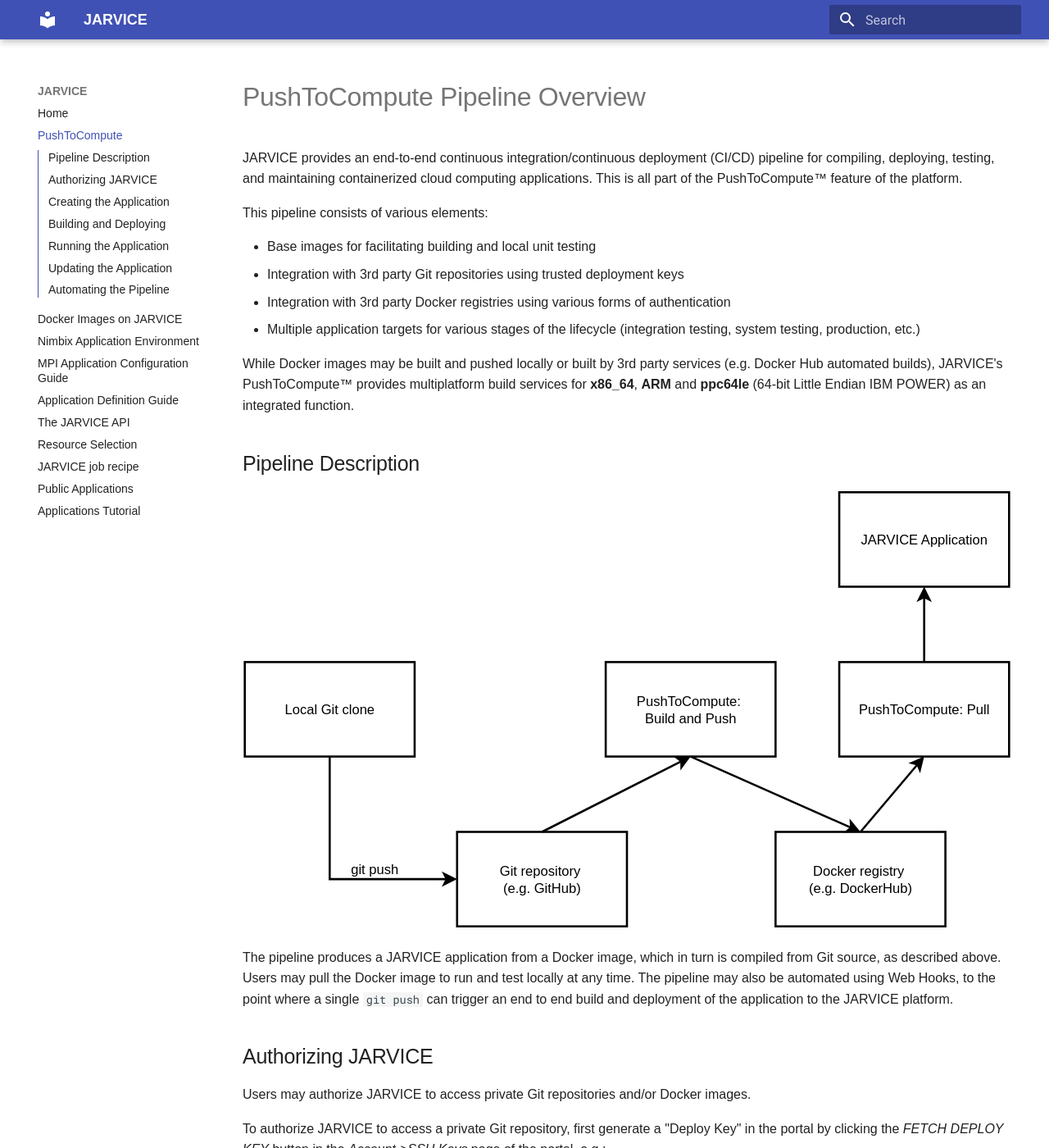
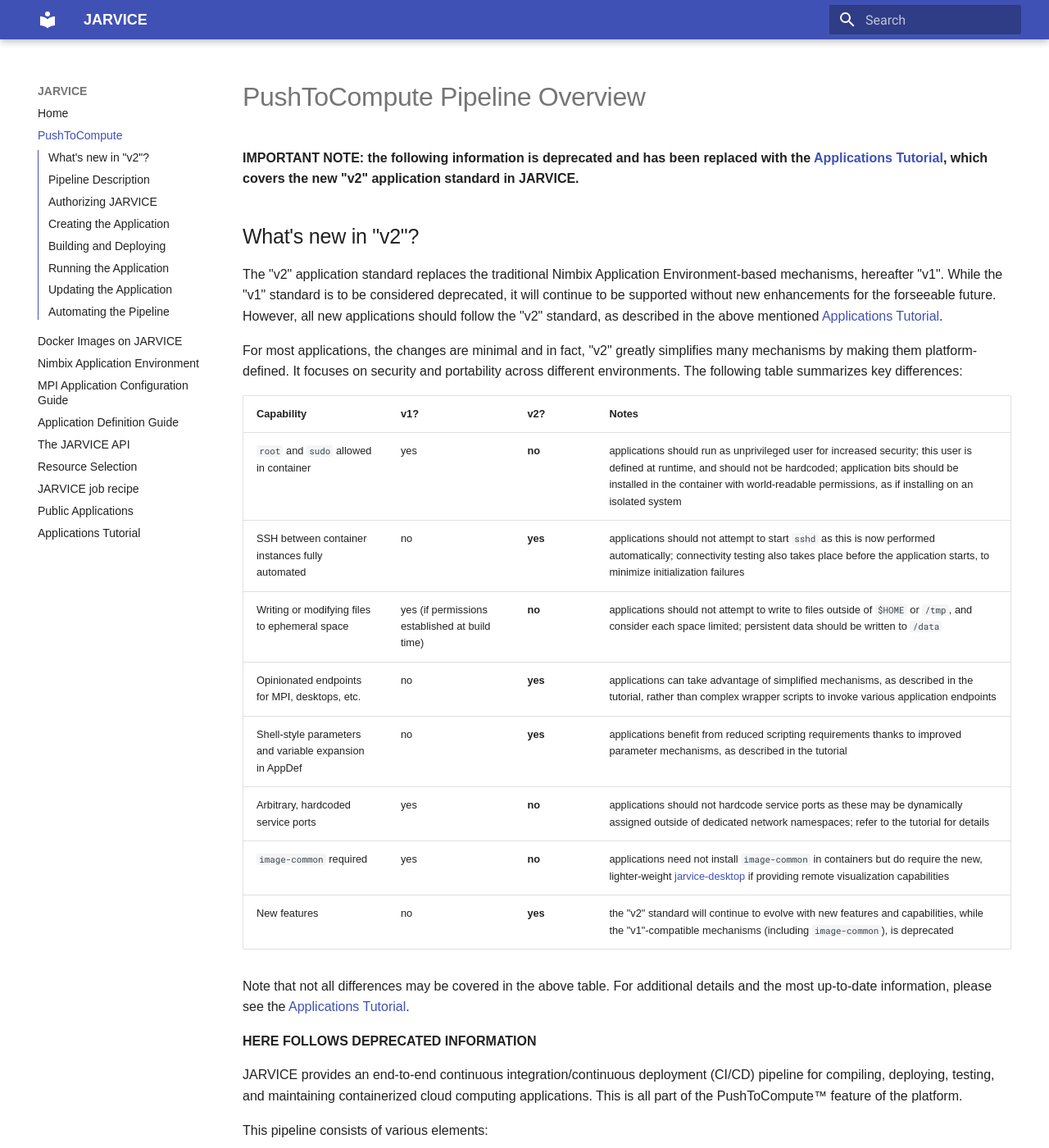
Before and after one commit to nimbix/jardoc, an MkDocs documentation site: the page built from docs/cicd.md, in a window 1280 px wide and 1400 px high. Shown: the whole window at 82% size. Built offline with MkDocs 1.6.1 and Material for MkDocs 9.7.7, drawn with Linux system fonts in a browser that asks for light colours.

Commit message:
update on v2

```diff
--- a/docs/cicd.md
+++ b/docs/cicd.md
@@ -1,4 +1,27 @@
 # PushToCompute Pipeline Overview
+
+**IMPORTANT NOTE: the following information is deprecated and has been replaced with the [Applications Tutorial](/apps_tutorial), which covers the new "v2" application standard in JARVICE.**
+
+## What's new in "v2"?
+
+The "v2" application standard replaces the traditional Nimbix Application Environment-based mechanisms, hereafter "v1".  While the "v1" standard is to be considered deprecated, it will continue to be supported without new enhancements for the forseeable future.  However, all new applications should follow the "v2" standard, as described in the above mentioned [Applications Tutorial](/apps_tutorial).
+
+For most applications, the changes are minimal and in fact, "v2" greatly simplifies many mechanisms by making them platform-defined.  It focuses on security and portability across different environments.  The following table summarizes key differences:
+
+Capability|v1?|v2?|Notes
+---|---|---|---
+`root` and `sudo` allowed in container|yes|**no**|applications should run as unprivileged user for increased security; this user is defined at runtime, and should not be hardcoded; application bits should be installed in the container with world-readable permissions, as if installing on an isolated system
+SSH between container instances fully automated|no|**yes**|applications should not attempt to start `sshd` as this is now performed automatically; connectivity testing also takes place before the application starts, to minimize initialization failures
+Writing or modifying files to ephemeral space|yes (if permissions established at build time)|**no**|applications should not attempt to write to files outside of `$HOME` or `/tmp`, and consider each space limited; persistent data should be written to `/data`
+Opinionated endpoints for MPI, desktops, etc.|no|**yes**|applications can take advantage of simplified mechanisms, as described in the tutorial, rather than complex wrapper scripts to invoke various application endpoints
+Shell-style parameters and variable expansion in AppDef|no|**yes**|applications benefit from reduced scripting requirements thanks to improved parameter mechanisms, as described in the tutorial
+Arbitrary, hardcoded service ports|yes|**no**|applications should not hardcode service ports as these may be dynamically assigned outside of dedicated network namespaces; refer to the tutorial for details
+`image-common` required|yes|**no**|applications need not install `image-common` in containers but do require the new, lighter-weight [jarvice-desktop](https://github.com/nimbix/jarvice-desktop) if providing remote visualization capabilities
+New features|no|**yes**|the "v2" standard will continue to evolve with new features and capabilities, while the "v1"-compatible mechanisms (including `image-common`), is deprecated
+
+Note that not all differences may be covered in the above table.  For additional details and the most up-to-date information, please see the [Applications Tutorial](/apps_tutorial).
+
+**HERE FOLLOWS DEPRECATED INFORMATION**
 
 JARVICE provides an end-to-end continuous integration/continuous deployment (CI/CD) pipeline for compiling, deploying, testing, and maintaining containerized cloud computing applications.  This is all part of the PushToCompute&trade; feature of the platform.
 
```
